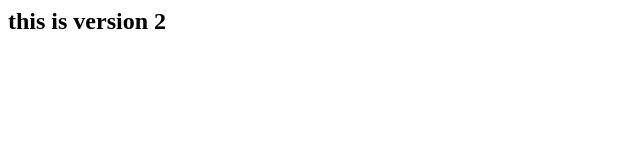
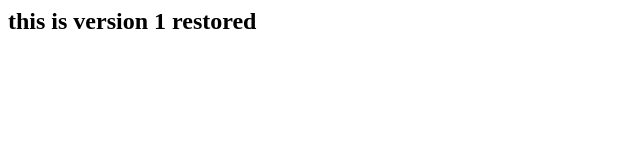
Before and after one commit to sarath7272/git-sample-8, a plain HTML site: page index.html in a window 1280 px wide. Shown: the whole page, without its empty margins (0-640 px from the left). Drawn offline with Linux system fonts and the light colour scheme.

Commit message:
version 1 restored

```diff
--- a/index.html
+++ b/index.html
@@ -1,3 +1,4 @@
 <h2>
-    this is version 2
+    this is version 1
+    restored
 </h2>
```
